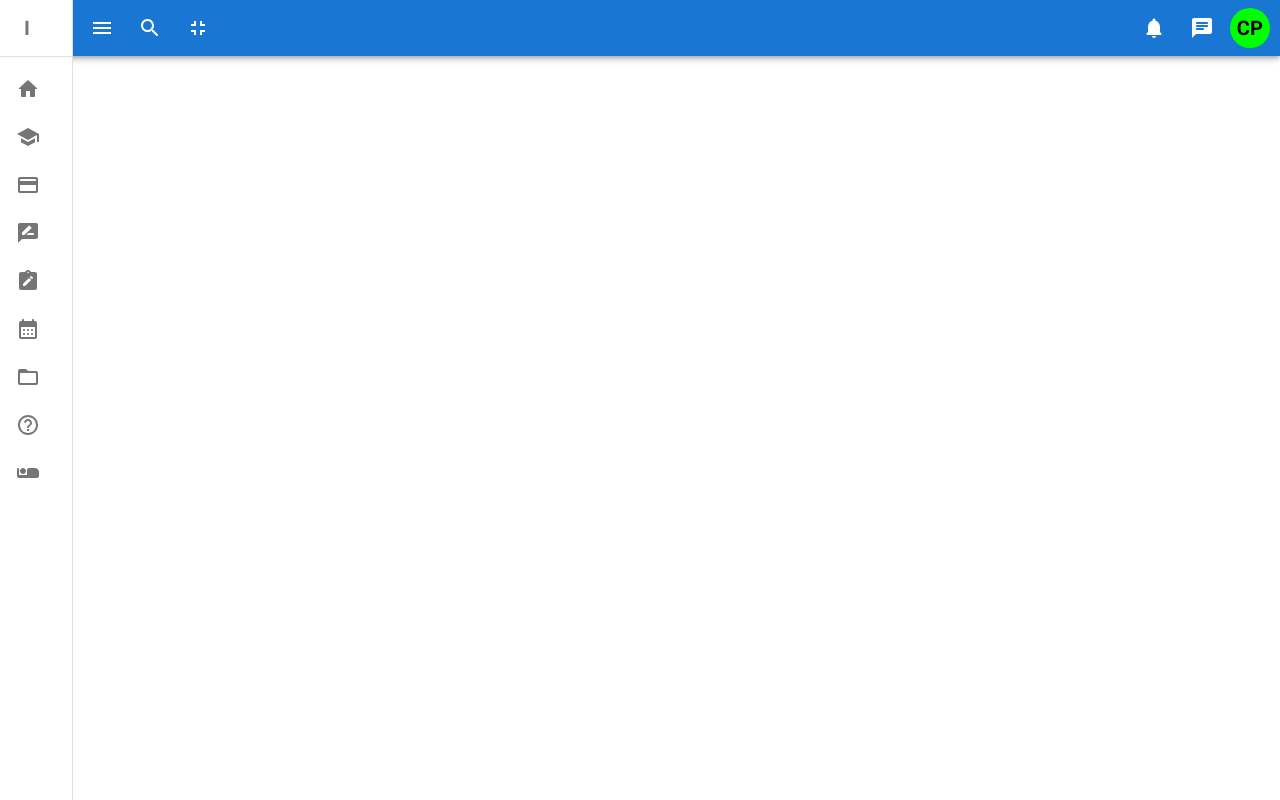
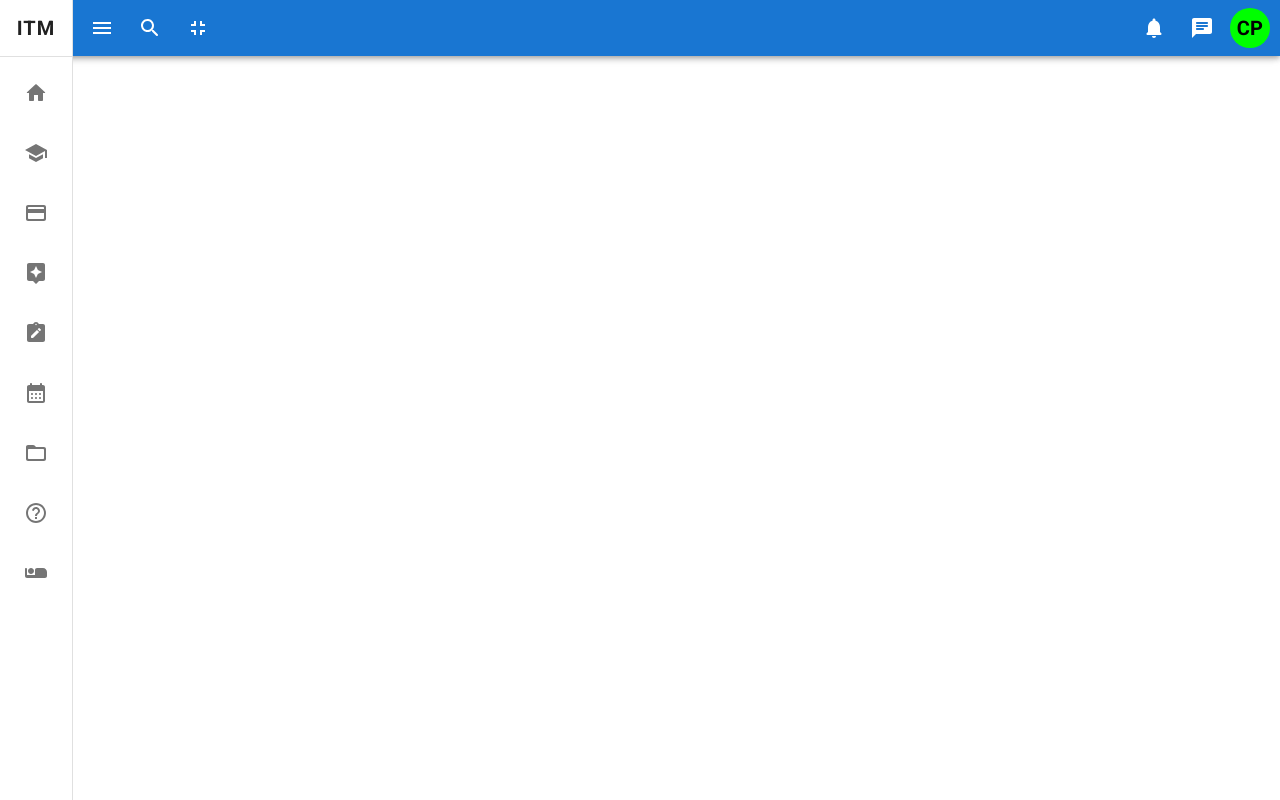
Before and after one commit to Chandraprakash-Darji/admin-dashboard, a React (Vite) app: page / in a window 1280 px wide. Built offline with nearby package versions, Linux system fonts and the light colour scheme.

Commit message:
Changed Feedback Icon added tooptip to closed sidebar navItem

```diff
--- a/src/components/Navbar/Sidebar.tsx
+++ b/src/components/Navbar/Sidebar.tsx
@@ -1,16 +1,17 @@
 import { ChevronLeft } from "@mui/icons-material";
 import AirlineSeatIndividualSuiteRoundedIcon from "@mui/icons-material/AirlineSeatIndividualSuiteRounded";
+import AssistantIcon from "@mui/icons-material/Assistant";
 import CalendarMonthRoundedIcon from "@mui/icons-material/CalendarMonthRounded";
 import FolderOpenRoundedIcon from "@mui/icons-material/FolderOpenRounded";
 import HelpOutlineRoundedIcon from "@mui/icons-material/HelpOutlineRounded";
 import HomeRoundedIcon from "@mui/icons-material/HomeRounded";
 import NoteAltRoundedIcon from "@mui/icons-material/NoteAltRounded";
 import PaymentRoundedIcon from "@mui/icons-material/PaymentRounded";
-import RateReviewRoundedIcon from "@mui/icons-material/RateReviewRounded";
 import SchoolIcon from "@mui/icons-material/School";
 import {
     Box,
     BoxProps,
+    Button,
     Divider,
     Drawer,
     IconButton,
@@ -20,10 +21,11 @@ import {
     ListItemIcon,
     ListItemText,
     styled,
+    Tooltip,
+    Typography,
     useMediaQuery,
 } from "@mui/material";
-import { Dispatch, SetStateAction } from "react";
-
+import { Dispatch, ReactNode, SetStateAction } from "react";
 type SideBarProps = {
     drawerOpen: boolean;
     setDrawerOpen: Dispatch<SetStateAction<boolean>>;
@@ -49,7 +51,7 @@ const menuList = [
     {
         text: "Feedback",
         id: 2,
-        icon: <RateReviewRoundedIcon />,
+        icon: <AssistantIcon />,
     },
     {
         text: "Exam",
@@ -82,7 +84,6 @@ const SidebarHead = styled(Box)(({ theme }) => ({
     display: "flex",
     justifyContent: "space-between",
     alignItems: "center",
-    paddingInline: "16px",
     minHeight: "56px",
 }));
 
@@ -115,28 +116,54 @@ const Sidebar = ({ width, setDrawerOpen, drawerOpen }: SideBarProps) => {
                 width={width}
                 className="overflow-x-hidden transition-all duration-[400]"
             >
-                <SidebarHead>
-                    <IconButton className="font-bold text-xl tracking-wider p-1 px-2 rounded-lg ease-in">
-                        {drawerOpen ? "ITMBU" : "I"}
-                    </IconButton>
+                <SidebarHead
+                    className={`${
+                        drawerOpen ? "px-4" : "justify-center items-stretch p-2"
+                    } `}
+                >
+                    <Button
+                        className={`font-bold text-xl tracking-wider rounded-lg transition-all duration-300 text-inherit`}
+                    >
+                        {drawerOpen ? "ITMBU" : "ITM"}
+                    </Button>
                     {drawerOpen && (
+                        <Tooltip title="Close">
                             <IconButton
                                 color="inherit"
                                 onClick={() => setDrawerOpen(false)}
                             >
                                 <ChevronLeft />
                             </IconButton>
+                        </Tooltip>
                     )}
                 </SidebarHead>
                 <Divider />
-                <List>
+                <List
+                    className={`gap-1 px-2 flex flex-col transition-all duration-300 `}
+                >
                     {menuList.map((menu) => (
-                        <ListItem key={menu.id} disablePadding>
-                            <ListItemButton>
-                                <ListItemIcon>{menu.icon}</ListItemIcon>
-                                <ListItemText primary={menu.text} />
-                            </ListItemButton>
-                        </ListItem>
+                        <>
+                            {drawerOpen ? (
+                                <SideBarItem
+                                    drawerOpen={drawerOpen}
+                                    menu={menu}
+                                    key={menu.id}
+                                />
+                            ) : (
+                                <Tooltip
+                                    title={<Typography>{menu.text}</Typography>}
+                                    placement="right"
+                                >
+                                    <div>
+                                        <SideBarItem
+                                            drawerOpen={drawerOpen}
+                                            menu={menu}
+                                            key={menu.id}
+                                        />
+                                    </div>
+                                </Tooltip>
+                            )}
+                        </>
                     ))}
                 </List>
             </DrawerContent>
@@ -145,3 +172,25 @@ const Sidebar = ({ width, setDrawerOpen, drawerOpen }: SideBarProps) => {
 };
 
 export default Sidebar;
+
+interface SideBarItemProps {
+    menu: {
+        text: string;
+        id: number;
+        icon: ReactNode;
+    };
+    drawerOpen: boolean;
+}
+
+const SideBarItem = ({ menu, drawerOpen }: SideBarItemProps) => {
+    return (
+        <ListItem disablePadding>
+            <Box className="w-full rounded-xl overflow-hidden h-14 flex justify-center">
+                <ListItemButton className="w-full">
+                    <ListItemIcon>{menu.icon}</ListItemIcon>
+                    {drawerOpen && <ListItemText primary={menu.text} />}
+                </ListItemButton>
+            </Box>
+        </ListItem>
+    );
+};
```
Lines whose indentation alone changed are shown as unchanged.
